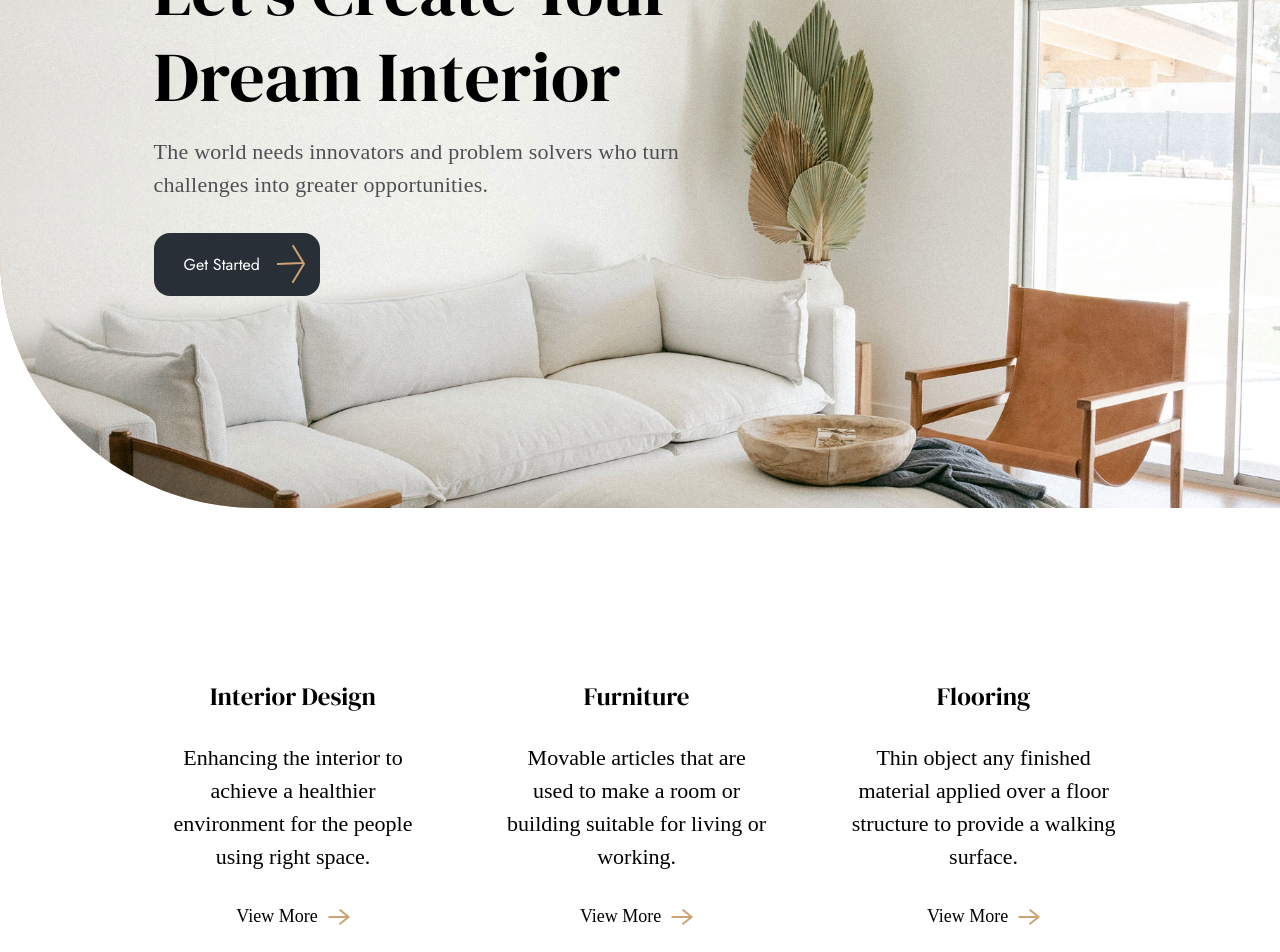
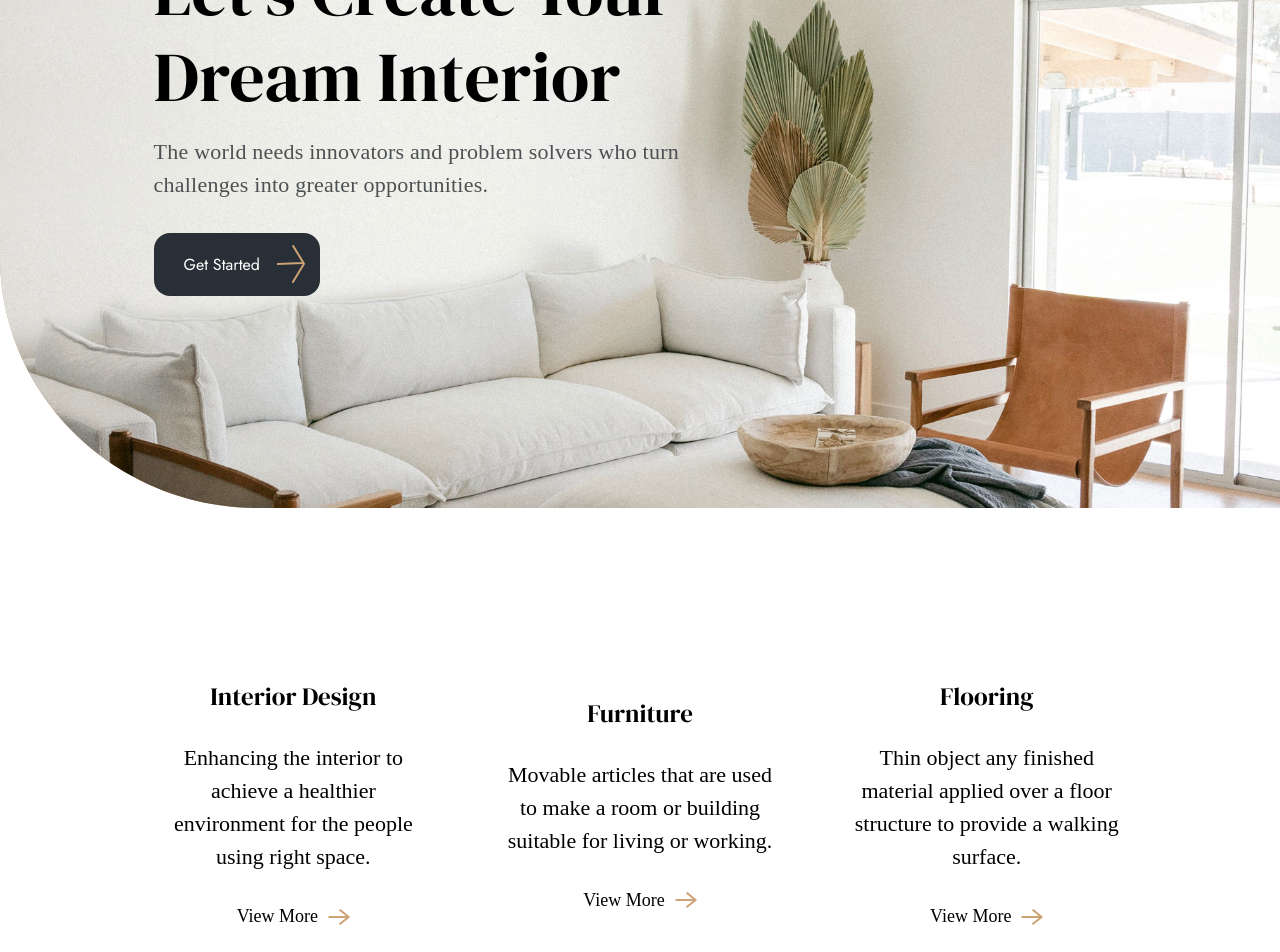
Before and after one commit to b-s-x/interior-landing, a React (Vite) app: page / in a window 1280 px wide. Shown: the part 295-1247 px from the top of the page. Built offline with nearby package versions, Linux system fonts and the light colour scheme; a web font is replaced by a local one.

Commit message:
src/pages/Home/components/ViewMore/ViewMoreCard/ViewMoreCard.module.scss: add adaptive

```diff
--- a/src/pages/Home/components/ViewMore/ViewMoreCard/ViewMoreCard.module.scss
+++ b/src/pages/Home/components/ViewMore/ViewMoreCard/ViewMoreCard.module.scss
@@ -6,6 +6,7 @@
   flex-direction: column;
   padding: 70px 40px;
   min-height: 150px;
+  width: 320px;
 }
 
 .title {
@@ -35,3 +36,9 @@
     margin-right: 10px;
   }
 }
+
+@media (max-width: $breakpoint620px) {
+  .card {
+    padding: 40px;
+  }
+}
```
